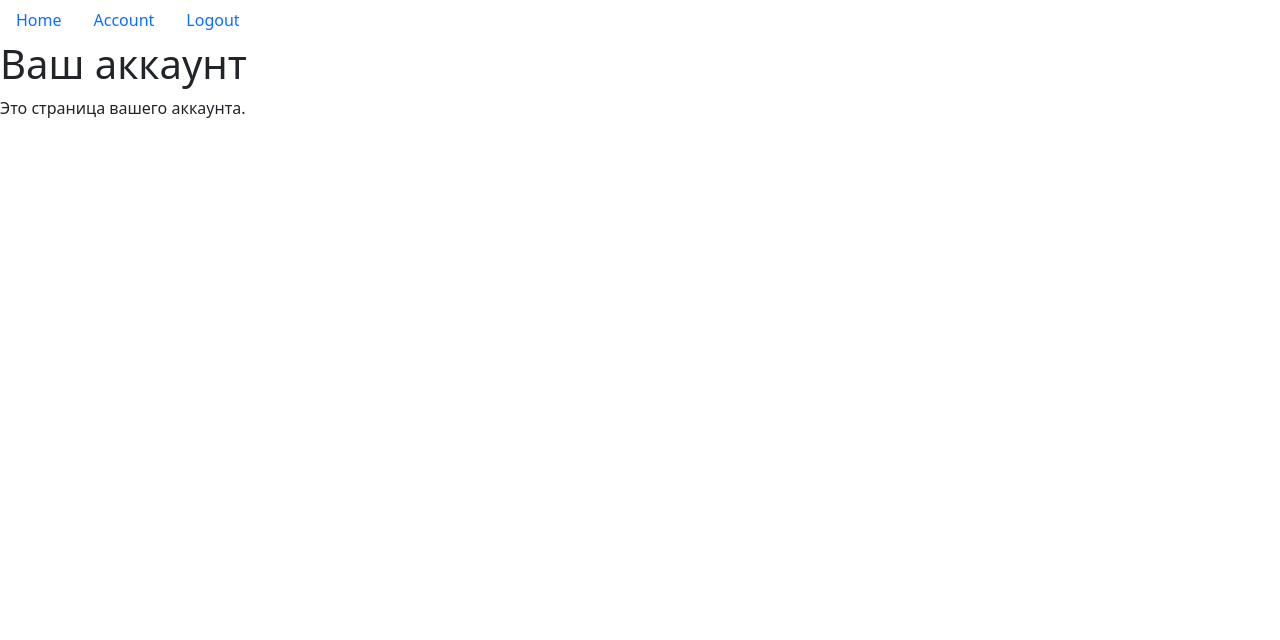
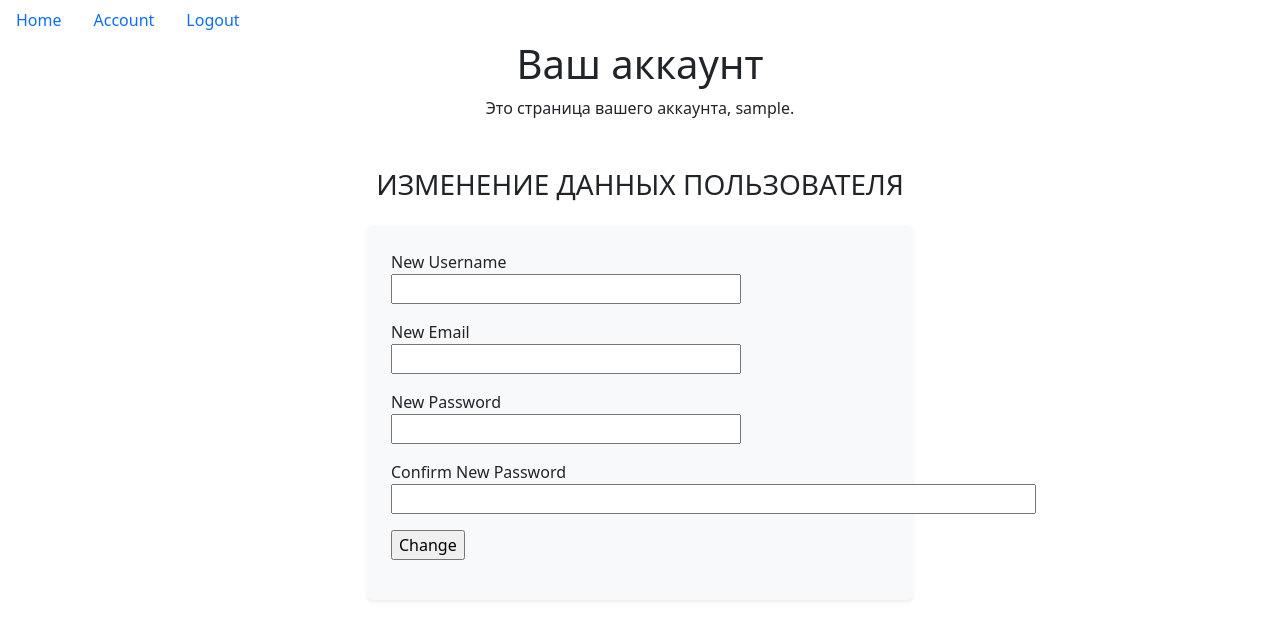
Before and after one commit to Sophiya-ai/VD07_authentification_authorization, a Flask app: page /account in a window 1280 px wide. Shown: the top 640 px of the page. Run offline with Flask 3, Linux system fonts and the light colour scheme; the visitor is signed in with stand-in values (Sample User, id 1); data comes from the database, SQL or seed files in the repository; some libraries are stand-ins or nearby versions.

Commit message:
added account form with errors

```diff
--- a/cw_app/forms.py
+++ b/cw_app/forms.py
@@ -1,16 +1,17 @@
 from flask_wtf import FlaskForm
 from wtforms import StringField, PasswordField, SubmitField, BooleanField
 from wtforms.validators import DataRequired, Length, Email, EqualTo, ValidationError
+from sqlalchemy.exc import IntegrityError
 #EqualTo нужен для того, чтобы сравнивать значения в полях и узнавать, точно ли они одинаковые
 
 #Импортируем модель User из нашего модуля
 from cw_app.models import User
 
 class RegistrationForm(FlaskForm):
-    username = StringField('Username', validators=[DataRequired(), Length(min=2, max=20)])
-    email = StringField('Email', validators=[DataRequired(), Email()])
-    password = PasswordField('Password', validators=[DataRequired()])
-    confirm_password = PasswordField('Confirm Password', validators=[DataRequired(), EqualTo('password')])
+    username = StringField('Username', default='', validators=[DataRequired(), Length(min=2, max=20)])
+    email = StringField('Email', default='', validators=[DataRequired(), Email()])
+    password = PasswordField('Password', default='', validators=[DataRequired()])
+    confirm_password = PasswordField('Confirm Password', default='', validators=[DataRequired(), EqualTo('password')])
     submit = SubmitField('Sign Up')
 
 
@@ -33,4 +34,19 @@ class LoginForm(FlaskForm):
     submit = SubmitField('Login')
 
 class AccountForm(FlaskForm):
-    pass
+    new_username = StringField('New Username', default='', validators=[Length(min=2, max=20)])
+    new_email = StringField('New Email', default='', validators=[Email()])
+    new_password = PasswordField('New Password', default='', validators=[Length(min=2, max=10)])
+    confirm_new_password = PasswordField('Confirm New Password', default='', validators=[EqualTo('new_password')])
+    submit_change = SubmitField('Change')
+
+    # Создаём функции для проверки уникальности имени пользователя и почты
+    def validate_username(self, new_username):
+        user = User.query.filter_by(username=new_username.data).first()
+        if user:
+            raise IntegrityError('Такое имя уже существует.')  # raise для генерации исключений похожее на try-except
+
+    def validate_email(self, new_email):
+        user = User.query.filter_by(email=new_email.data).first()
+        if user:
+            raise IntegrityError('Такая почта уже используется.')
--- a/cw_app/models.py
+++ b/cw_app/models.py
@@ -15,4 +15,4 @@ class User(db.Model, UserMixin):
     password = db.Column(db.String(60), nullable=False)
 
     def __repr__(self):  # Функция, чтобы представить информацию о пользователе в виде одной строки
-        return f'User: {self.username}, email: {self.emai}'
+        return f'User: {self.username}, email: {self.email}'
--- a/cw_app/routes.py
+++ b/cw_app/routes.py
@@ -2,7 +2,7 @@ from flask import render_template, request, redirect, url_for, flash
 from flask_login import login_user, logout_user, current_user, login_required
 from cw_app import app, db
 from cw_app.models import User
-from cw_app.forms import RegistrationForm, LoginForm
+from cw_app.forms import RegistrationForm, LoginForm, AccountForm
 import bcrypt #помогает зашифровать пароли, чтобы не хванить их в обчном виде
 from werkzeug.security import generate_password_hash, check_password_hash
 #`generate_password_hash` не существует в модуле `bcrypt`.
@@ -39,6 +39,7 @@ def register():
 #Создаём маршрут для страницы входа, также обрабатываем методы GET и POST
 @app.route('/login', methods=['GET', 'POST'])
 def login():
+    #`current_user` — это объект, который предоставляет информацию о текущем пользователе, взаимодействующем с приложением
     if current_user.is_authenticated:
         return redirect(url_for('home'))
 
@@ -61,7 +62,22 @@ def logout():
 
 #Создаём маршрут для отображения страницы аккаунта.
 # Декоратор login_required требует, чтобы пользователь был авторизирован
-@app.route('/account')
+@app.route('/account', methods=['GET', 'POST'])
 @login_required
 def account():
-    return render_template('account.html')
+    form = AccountForm()
+    user = User.query.filter_by(email=current_user.email).first()
+    print(user)
+    if request.method == 'POST':
+        if form.new_username.data != '' and form.new_username.validate(form):
+            user.username = form.new_username.data
+        if form.new_email.data != '' and form.new_email.validate(form):
+            user.email = form.new_email.data
+        if form.new_password.data != '' and form.new_password.validate(form):
+            user.password = form.new_password.data
+        db.session.commit()
+        if form.new_email.data != '' or form.new_password.data != '':
+            flash('Вы успешно изменили данные! Войдите заново', 'success')
+            return redirect(url_for('logout'))
+
+    return render_template('account.html', form=form)
--- a/cw_app/templates/account.html
+++ b/cw_app/templates/account.html
@@ -5,6 +5,50 @@
 {% endblock %}
 
 {% block content %}
-    <h1>Ваш аккаунт</h1>
-    <p>Это страница вашего аккаунта.</p>
+    <div align="center">
+        <h1>Ваш аккаунт</h1>
+        <p>Это страница вашего аккаунта, {{ current_user.username }}.</p>
+    </div>
+
+    <div class="container mt-5"> <!-- margin-top level 5 -->
+        <div class="row justify-content-center">
+            <div class="col-lg-6">
+                <h3 class="text-uppercase text-center mb-4">Изменение данных пользователя</h3>
+                <form method="POST" action="{{ url_for('account') }}" class="bg-light p-4 rounded shadow-sm">
+                    {{ form.hidden_tag() }}
+                    <div class="mb-3">
+                        {{ form.new_username.label }}<br>
+                        {{ form.new_username(size=32) }}<br>
+                        {% for error in form.new_username.errors %}
+                            <span style="color: red;">[{{ error }}]</span>
+                        {% endfor %}
+                    </div>
+                    <div class="mb-3">
+                        {{ form.new_email.label }}<br>
+                        {{ form.new_email(size=32) }}<br>
+                        <!-- `form.email.errors` — это список ошибок, связанных с полем `email` формы.
+                        Если валидация этого поля проваливается, в этот список добавляются сообщения об ошибках -->
+                        {% for error in form.new_email.errors %}
+                            <!-- для каждой ошибки создается HTML-элемент `<span>`, который содержит текст ошибки.
+                            `{{ error }}` — вставка значения переменной в HTML.В данном случае, это конкретное сообщение об ошибке.
+                            `style="color: red;"` используется для того,чтобы текст ошибки отображался красным цветом -->
+                            <span style="color: red;">[{{ error }}]</span>
+                        {% endfor %}
+                    </div>
+                    <div class="mb-3">
+                        {{ form.new_password.label }}<br>
+                        {{ form.new_password(size=32) }}
+                    </div>
+                    <div class="mb-3">
+                        {{ form.confirm_new_password.label }}<br>
+                        {{ form.confirm_new_password(size=64) }}
+                    </div>
+                    <div class="mb-3">
+                        {{ form.submit_change() }}
+                    </div>
+                </form>
+            </div>
+        </div>
+    </div>
+
 {% endblock %}
--- a/cw_app/templates/home.html
+++ b/cw_app/templates/home.html
@@ -5,5 +5,5 @@
 {% endblock %}
 
 {% block content %}
-    <h1>Добро пожаловать на домашнюю страницу</h1>
+    <h1 align="center">Добро пожаловать на домашнюю страницу</h1>
 {% endblock %}
```
